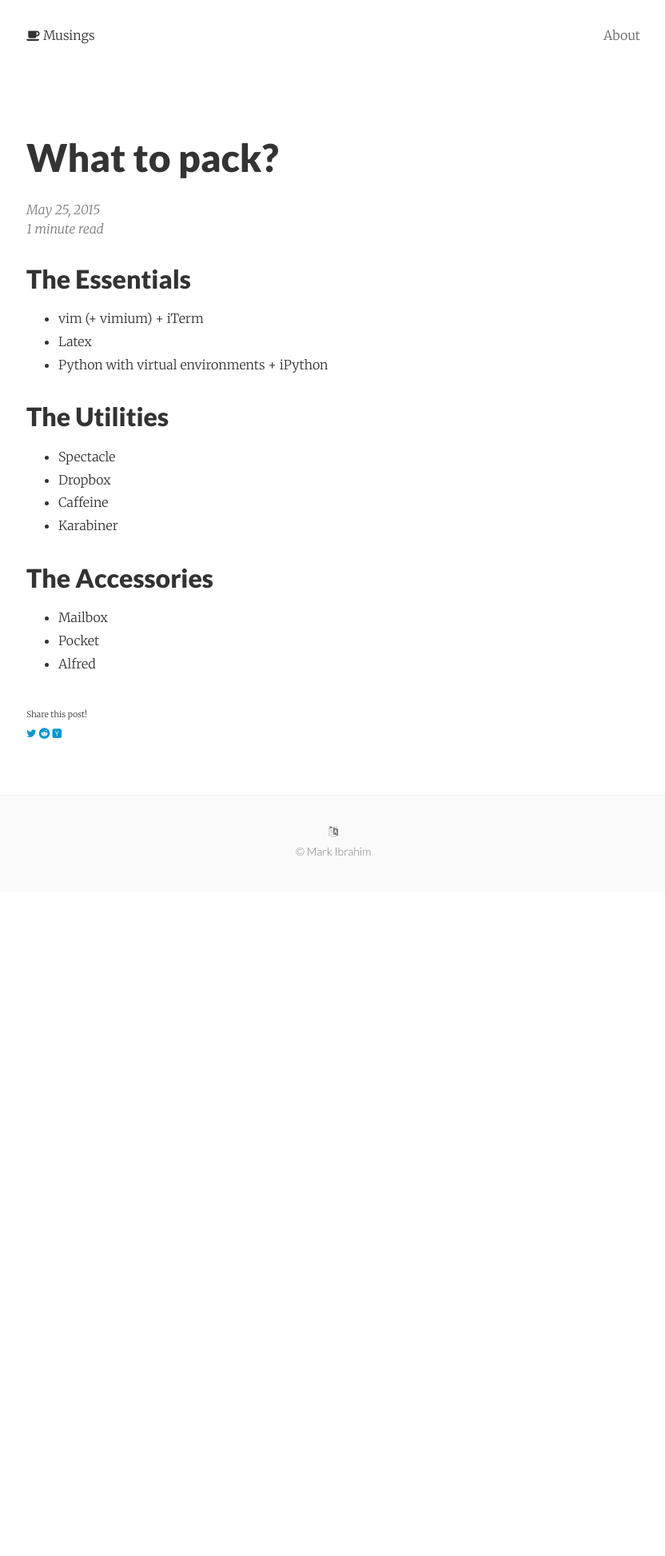
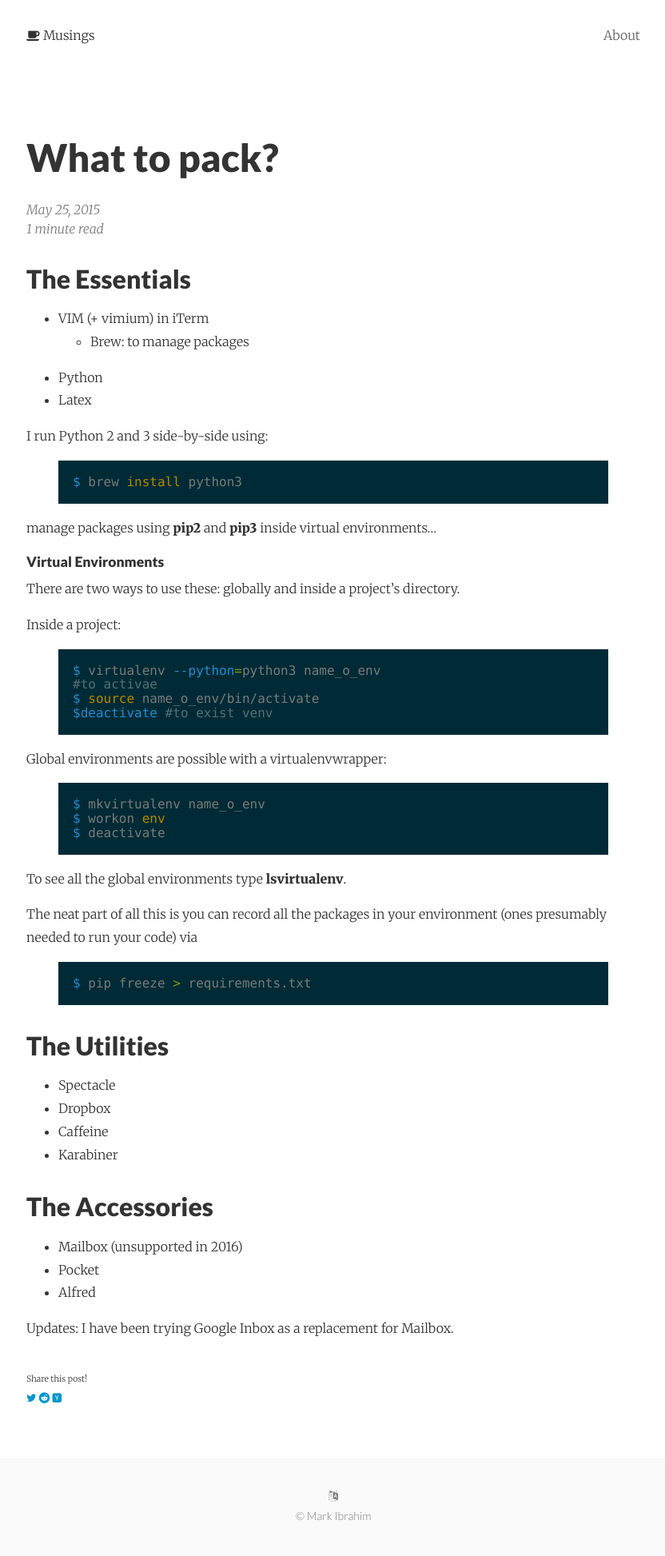
Before and after one commit to marksibrahim/musings, a Jekyll site: the page built from _posts/2015-05-25-tools-for-the-road.md, in a window 1280 px wide. Shown: the whole page at 80% size, without its empty margins (223-1055 px from the left). Built offline with Jekyll 4.4.1, drawn with Linux system fonts in a browser that asks for light colours; nearby versions of some CDN libraries; before the commit the page ends 1115 px from its top, so only the background shows below that.

Commit message:
added virtualenv and python discussion to tools

```diff
--- a/_layouts/default.html
+++ b/_layouts/default.html
@@ -1,6 +1,12 @@
 <!DOCTYPE html>
 <html>
 {% include head.html %}
+<script type="text/javascript" async
+  src="https://cdn.mathjax.org/mathjax/latest/MathJax.js?config=TeX-MML-AM_CHTML">
+</script>
+<script type="text/x-mathjax-config">
+  MathJax.Hub.Config({tex2jax: {inlineMath: [['$','$'], ['\\(','\\)']]}});
+  </script>
 <body class="{% if site.animated %}animated fade-in-down{% endif %}">
   <div class="site-wrap">
     {% include header.html %}
--- a/_posts/2015-05-25-tools-for-the-road.md
+++ b/_posts/2015-05-25-tools-for-the-road.md
@@ -7,9 +7,48 @@ categories: jekyll pixyll
 ---
 
 ### The Essentials
-* vim (+ vimium) + iTerm
+* VIM (+ vimium) in iTerm
+    * Brew: to manage packages
+* Python
 * Latex
-* Python with virtual environments + iPython
+
+I run Python 2 and 3 side-by-side using:
+{% highlight bash %}
+$ brew install python3
+{% endhighlight %}
+
+manage packages using **pip2** and **pip3** inside
+virtual environments...
+
+#### Virtual Environments
+
+There are two ways to use these: globally
+and inside a project's directory.
+
+Inside a project:
+{% highlight bash %}
+$ virtualenv --python=python3 name_o_env
+#to activae
+$ source name_o_env/bin/activate
+$deactivate #to exist venv
+{% endhighlight %}
+
+Global environments are possible with a
+virtualenvwrapper:
+{% highlight bash %}
+$ mkvirtualenv name_o_env
+$ workon env
+$ deactivate
+{% endhighlight %}
+
+To see all the global environments type
+**lsvirtualenv**.
+
+
+The neat part of all this is you can record all the packages in your environment (ones presumably needed to run your code) via
+{% highlight bash %}
+$ pip freeze > requirements.txt
+{% endhighlight %}
 
 ### The Utilities
 * Spectacle
@@ -18,6 +57,8 @@ categories: jekyll pixyll
 * Karabiner
 
 ### The Accessories
-* Mailbox
+* Mailbox (unsupported in 2016)
 * Pocket
 * Alfred
+
+Updates: I have been trying Google Inbox as a replacement for Mailbox.
```
Also changed, not shown: _drafts/2016-03-17-python-parallel.md (added, +7 -0 lines), _posts/2016-03-06-analysis-notes.md (added, +12 -0 lines), custom_posts/why_calculus_works.html (added, +213 -0 lines), custom_posts/dydx.png (added), 1 other file.
